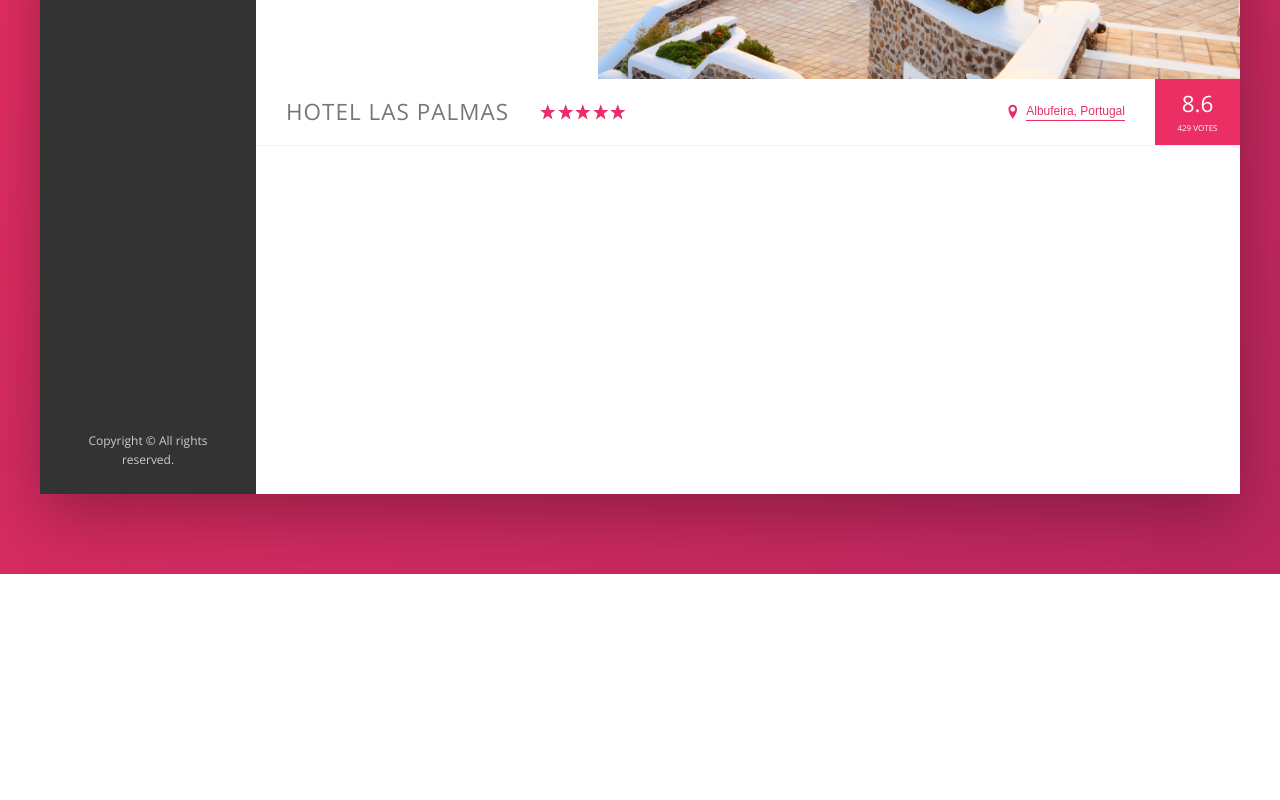
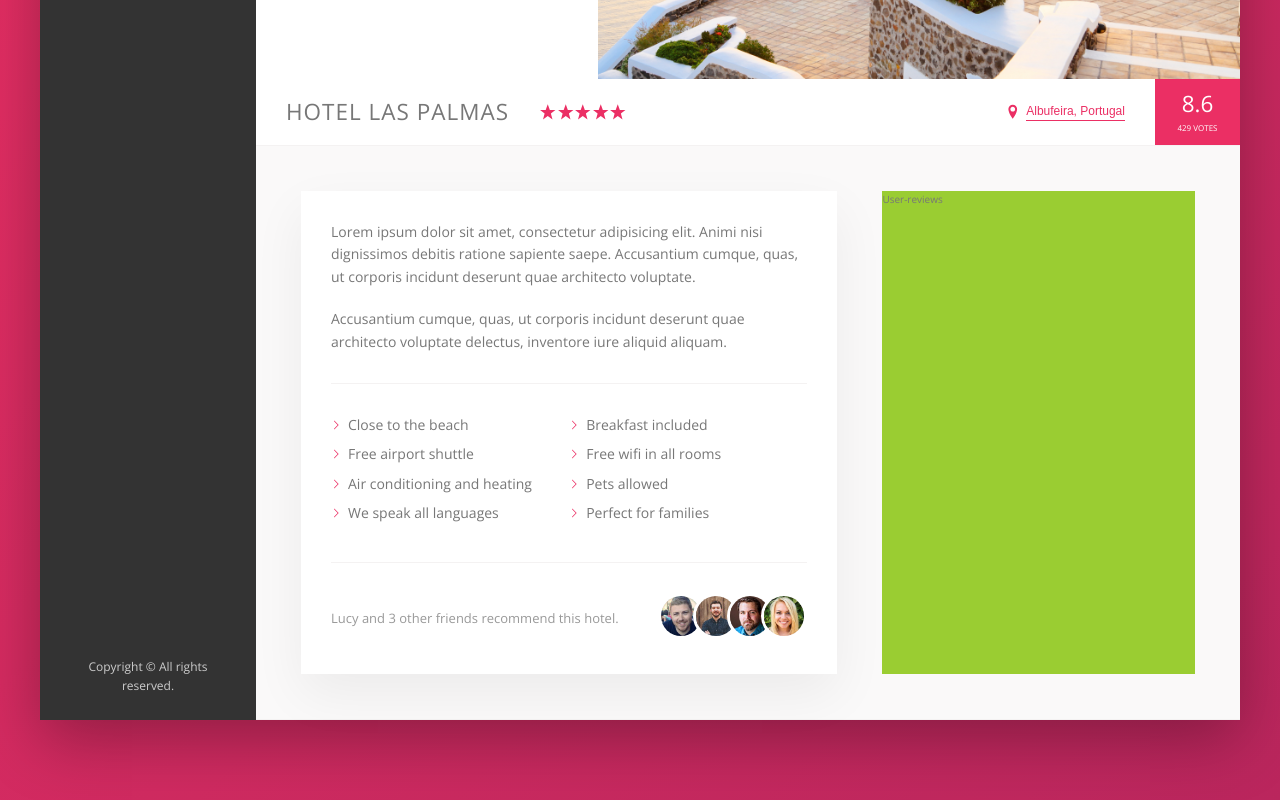
Before and after one commit to oFrederic/Trillo, a website: page index.html in a window 1280 px wide. Shown: the part 456-1256 px from the top of the page. Before the commit the page ends 1030 px from the top, so only its background shows below. Drawn offline with nearby package versions, Linux system fonts and the light colour scheme.

Commit message:
building the description section

```diff
--- a/index.html
+++ b/index.html
@@ -112,7 +112,7 @@
 
         <!-- ////////////////////////// HOTEL VIEW ////////////////////////// -->
         <main class="hotel-view">
-          <!-- --------- Photos Gallery --------- -->
+          <!-- ------- Photos Gallery ------- -->
           <div class="gallery">
             <figure class="gallery__item">
               <img
@@ -136,12 +136,14 @@
               />
             </figure>
           </div>
-
+          <!-- --------- Overview --------- -->
           <div class="overview">
+            <!-- heading -->
             <h1 class="overview__heading">
               Hotel Las Palmas
             </h1>
 
+            <!-- stars -->
             <div class="overview__stars">
               <svg class="overview__icon-star">
                 <use xlink:href="img/sprite.svg#icon-star"></use>
@@ -160,6 +162,7 @@
               </svg>
             </div>
 
+            <!-- location -->
             <div class="overview__location">
               <svg class="overview__icon-location">
                 <use xlink:href="img/sprite.svg#icon-location-pin"></use>
@@ -167,9 +170,70 @@
               <button class="btn-inline">Albufeira, Portugal</button>
             </div>
 
+            <!-- Rating -->
             <div class="overview__rating">
               <div class="overview__rating-average">8.6</div>
               <div class="overview__rating-count">429 votes</div>
+            </div>
+          </div>
+
+          <!-- ---------- Detail ---------- -->
+          <div class="detail">
+            <!-- Description -->
+            <div class="description">
+              <p class="paragraph">
+                Lorem ipsum dolor sit amet, consectetur adipisicing elit. Animi
+                nisi dignissimos debitis ratione sapiente saepe. Accusantium
+                cumque, quas, ut corporis incidunt deserunt quae architecto
+                voluptate.
+              </p>
+              <p class="paragraph">
+                Accusantium cumque, quas, ut corporis incidunt deserunt quae
+                architecto voluptate delectus, inventore iure aliquid aliquam.
+              </p>
+
+              <ul class="list">
+                <li class="list__item">Close to the beach</li>
+                <li class="list__item">Breakfast included</li>
+                <li class="list__item">Free airport shuttle</li>
+                <li class="list__item">Free wifi in all rooms</li>
+                <li class="list__item">Air conditioning and heating</li>
+                <li class="list__item">Pets allowed</li>
+                <li class="list__item">We speak all languages</li>
+                <li class="list__item">Perfect for families</li>
+              </ul>
+              <div class="recommend">
+                <p class="recommend__count">
+                  Lucy and 3 other friends recommend this hotel.
+                </p>
+                <div class="recommend__friends">
+                  <img
+                    src="img/user-3.jpg"
+                    alt="Friend 1"
+                    class="recommend__photo"
+                  />
+                  <img
+                    src="img/user-4.jpg"
+                    alt="Friend 2"
+                    class="recommend__photo"
+                  />
+                  <img
+                    src="img/user-5.jpg"
+                    alt="Friend 3"
+                    class="recommend__photo"
+                  />
+                  <img
+                    src="img/user-6.jpg"
+                    alt="Friend 4"
+                    class="recommend__photo"
+                  />
+                </div>
+              </div>
+            </div>
+
+            <!-- User-Reviews -->
+            <div class="user-reviews">
+              User-reviews
             </div>
           </div>
         </main>
--- a/sass/_base.scss
+++ b/sass/_base.scss
@@ -13,6 +13,9 @@
   --color-grey-dark-3: #999;
 
   --shadow-dark: 0 2rem 6rem rgba(0, 0, 0, 0.3);
+  --shadow-light: 0 2rem 5rem rgba(0, 0, 0, 0.06);
+
+  --line: 1px solid var(--color-grey-light-2);
 }
 
 * {
@@ -36,7 +39,11 @@ body {
   font-weight: 400;
   line-height: 1.6;
   color: var(--color-grey-dark-2);
-  background-image: linear-gradient(135deg, var(--color-primary), var(--color-primary-dark));
+  background-image: linear-gradient(
+    135deg,
+    var(--color-primary),
+    var(--color-primary-dark)
+  );
 
   min-height: 100vh; // only for dev purpose
 }
--- a/sass/_components.scss
+++ b/sass/_components.scss
@@ -178,7 +178,7 @@
   padding: 2.5rem;
 }
 
-///////////// HOTEL VIEW /////////////
+///////////// PHOTO GALLERY /////////////
 .gallery {
   display: flex;
   &__photo {
@@ -187,10 +187,11 @@
   }
 }
 
+///////////// OVERVIEW /////////////
 .overview {
   display: flex;
   align-items: center;
-  border-bottom: 1px solid var(--color-grey-light-2);
+  border-bottom: var(--line);
   &__heading {
     font-size: 2.25rem;
     font-weight: 300;
@@ -249,7 +250,6 @@
 }
 
 ///////////// BUTTON /////////////
-
 .btn-inline {
   border: none;
   color: var(--color-primary);
@@ -287,3 +287,72 @@
     box-shadow: none;
   }
 }
+
+///////////// PARAGRAPH /////////////
+.paragraph:not(:last-of-type) {
+  margin-bottom: 2rem;
+}
+
+///////////// LIST /////////////
+.list {
+  list-style: none;
+  margin: 3rem 0;
+  padding: 3rem 0;
+  border-top: var(--line);
+  border-bottom: var(--line);
+
+  display: flex;
+  flex-wrap: wrap;
+
+  &__item {
+    flex: 0 0 50%;
+    margin-bottom: 0.7rem;
+  }
+
+  &__item::before {
+    content: "";
+    display: inline-block;
+    height: 1rem;
+    width: 1rem;
+    margin-right: 0.7rem;
+
+    // Older browsers
+    //background-image: url(../img/SVG/chevron-thin-right.svg);
+    //background-size: cover;
+
+    // Newer browsers - masks
+    background-color: var(--color-primary);
+    mask-image: url(../img/SVG/chevron-thin-right.svg);
+    -webkit-mask-image: url(../img/SVG/chevron-thin-right.svg);
+    mask-size: cover;
+    -webkit-mask-size: cover;
+  }
+}
+
+///////////// RECOMMEND /////////////
+.recommend {
+  font-size: 1.3rem;
+  color: var(--color-grey-dark-3);
+
+  display: flex;
+  align-items: center;
+
+  &__count {
+    margin-right: auto;
+  }
+
+  &__friends {
+  }
+
+  &__photo {
+    height: 4rem;
+    width: 4rem;
+    border-radius: 50%;
+    border: 3px solid #fff;
+    box-sizing: content-box;
+
+    &:not(:last-child) {
+      margin-right: -1.5rem;
+    }
+  }
+}
--- a/sass/_layout.scss
+++ b/sass/_layout.scss
@@ -9,7 +9,7 @@
   font-size: 1.4rem;
   height: 7rem;
   background-color: #fff;
-  border-bottom: 1px solid var(--color-grey-light-2);
+  border-bottom: var(--line);
   display: flex;
   justify-content: space-between;
   align-items: center;
@@ -30,7 +30,25 @@
 .hotel-view {
   background-color: #fff;
   flex: 1;
+}
 
-  // Placeholder for dev purpose.
-  height: 80rem;
+.detail {
+  display: flex;
+  padding: 4.5rem;
+  background-color: var(--color-grey-light-1);
+  border-bottom: var(--line);
 }
+
+.description {
+  font-size: 1.4rem;
+  background-color: #fff;
+  box-shadow: var(--shadow-light);
+  padding: 3rem;
+  flex: 0 0 60%;
+  margin-right: 4.5rem;
+}
+
+.user-reviews {
+  background-color: yellowgreen;
+  flex: 1;
+}
```
Also changed, not shown: css/style.css.
